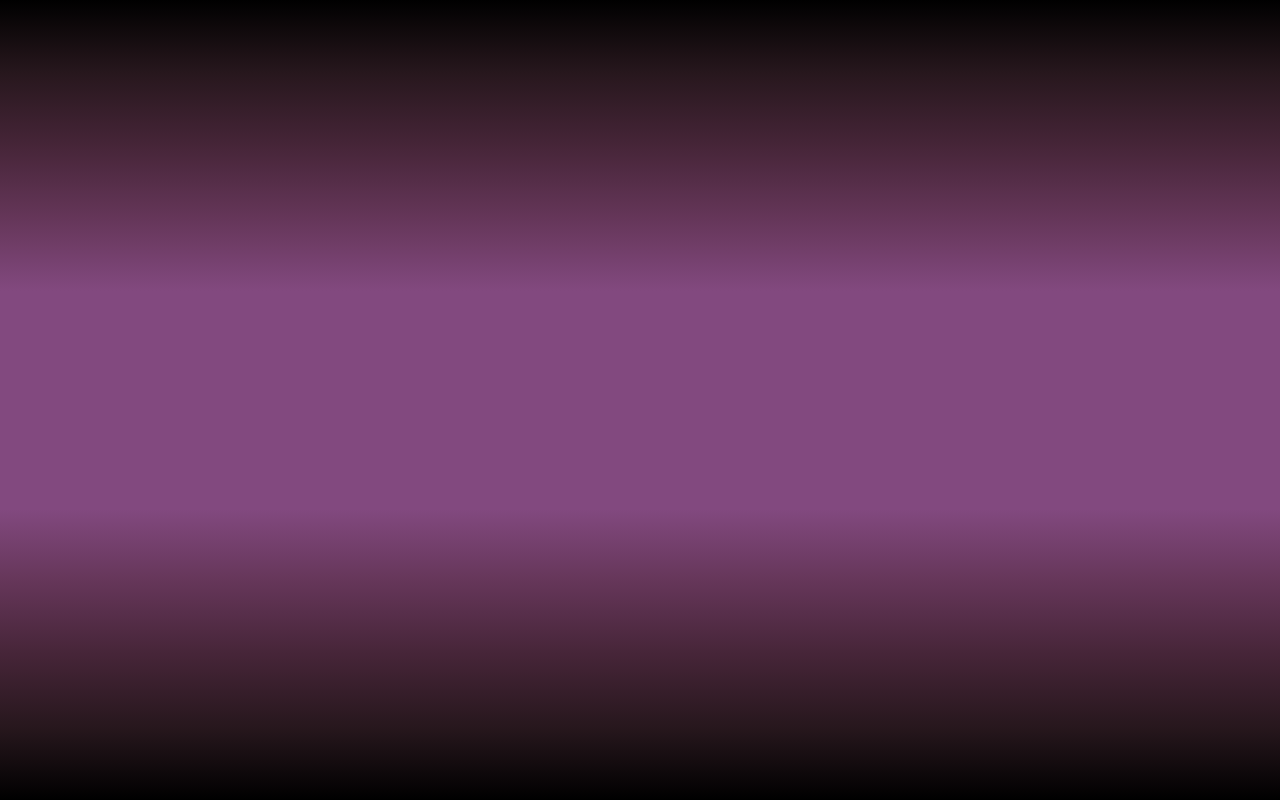
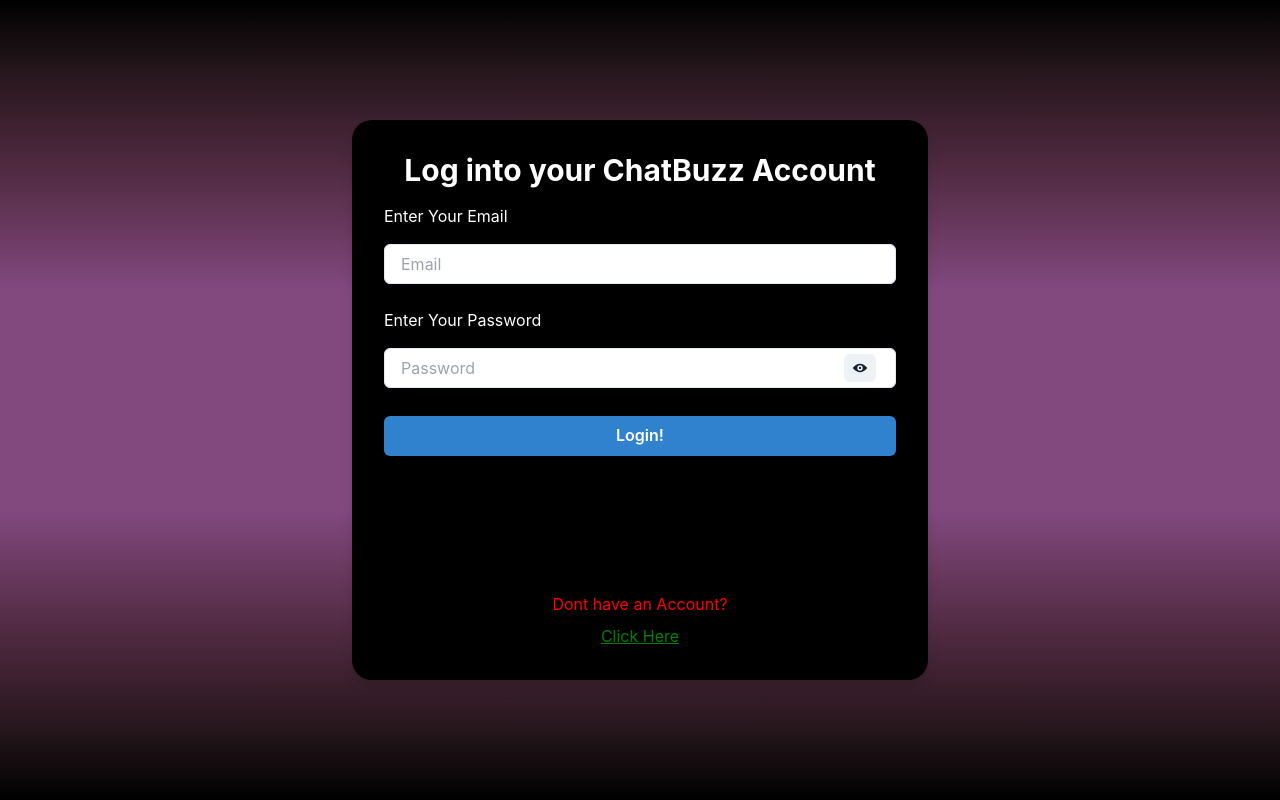
Before and after one commit to VedangKanade20/Chat-Buzz, a React (Vite) app in the folder frontend/: page /login in a window 1280 px wide. Built offline with nearby package versions, Linux system fonts and the light colour scheme.

Commit message:
Login Page almost done

```diff
--- a/frontend/src/Pages/LoginPage.jsx
+++ b/frontend/src/Pages/LoginPage.jsx
@@ -1,18 +1,146 @@
+// /* eslint-disable no-unused-vars */
+// import { useEffect, useState } from "react";
+// import { useDispatch } from "react-redux";
+// import { Link, useNavigate } from "react-router-dom";
+// import toast from "react-hot-toast";
+// import { setAuthUser } from "../redux/userSlice";
+// import {
+//   Box,
+//   Flex,
+//   Text,
+//   Input,
+//   Button,
+//   VStack,
+//   Heading,
+//   Spacer,
+// } from "@chakra-ui/react";
+// import axios from "axios";
+// import { Link as RouterLink } from "react-router-dom";
+
+// const LoginPage = () => {
+//   const dispatch = useDispatch();
+//   const navigate = useNavigate();
+
+//   const [user, setUser] = useState({
+//     email: "",
+//     password: "",
+//   });
+
+//   const onSubmitHandler = async (e) => {
+//     e.preventDefault();
+
+//     try {
+//       const res = await axios.post(
+//         `http://localhost:8080/api/users/login`,
+//         user,
+//         {
+//           headers: {
+//             "Content-Type": "application/json",
+//           },
+//           withCredentials: true,
+//         }
+//       );
+//       navigate("/");
+//       dispatch(setAuthUser(res.data));
+//     } catch (err) {
+//       toast.error(err.response.data.message); // Log the server error response
+//       console.log(err);
+//     }
+
+//     setUser({
+//       email: "",
+//       password: "",
+//     });
+//   };
+
+//   return (
+//     <Flex
+//       direction="column"
+//       justifyContent="center"
+//       alignItems="center"
+//       class="mainFlex"
+//       minH="100vh"
+//       w="100vw"
+//     >
+//       <Flex
+//         w="45vw"
+//         h="70vh"
+//         p="4"
+//         bgColor="black"
+//         color="white"
+//         borderRadius="20"
+//         boxShadow="lg"
+//         class="boxForm"
+//         gap="20px"
+//         direction="column"
+//         alignItems="center"
+//       >
+//         <Heading fontSize="2xl" mb="4" textAlign="center">
+//           To Continue, Log into your ChatBuzz Account
+//         </Heading>
+//         <form onSubmit={onSubmitHandler}>
+//           {/* EMAIL ID */}
+//           <Text>Enter Your Email</Text>
+//           <Input
+//             placeholder="Email"
+//             type="email"
+//             value={user.email}
+//             onChange={(e) => setUser({ ...user, email: e.target.value })}
+//             bgColor="white"
+//             color="black"
+//             w="400px"
+//           />
+//           <Spacer />
+//           {/* PASSWORD */}
+//           <Text>Enter Your Password</Text>
+//           <Input
+//             placeholder="Password"
+//             type="password"
+//             value={user.password}
+//             onChange={(e) => setUser({ ...user, password: e.target.value })}
+//             bgColor="white"
+//             color="black"
+//             w="400px"
+//           />
+//           <Button type="submit" bgColor="blue" w="400px">
+//             Login!
+//           </Button>
+//           <Text fontSize="2xl">Dont have an Account?, For New users</Text>
+//           <Link as={RouterLink} to={"/register"} color="blue.500">
+//             Click Here
+//           </Link>
+//         </form>
+//       </Flex>
+//     </Flex>
+//   );
+// };
+
+// export default LoginPage;
+
 /* eslint-disable no-unused-vars */
 import { useEffect, useState } from "react";
-import { useDispatch, useSelector } from "react-redux";
-import { useNavigate } from "react-router-dom";
+import { useDispatch } from "react-redux";
+import { Link, useNavigate } from "react-router-dom";
 import toast from "react-hot-toast";
+import { InputGroup, InputRightElement, IconButton } from "@chakra-ui/react";
+import { ViewIcon, ViewOffIcon } from "@chakra-ui/icons";
 import { setAuthUser } from "../redux/userSlice";
-import { Flex } from "@chakra-ui/react";
+import {
+  Box,
+  Flex,
+  Text,
+  Input,
+  Button,
+  VStack,
+  Heading,
+  Spacer,
+} from "@chakra-ui/react";
 import axios from "axios";
+import { Link as RouterLink } from "react-router-dom";
 
 const LoginPage = () => {
   const dispatch = useDispatch();
   const navigate = useNavigate();
-
-  // const [email, setEmail] = useState("");
-  // const [password, setPassword] = useState("");
 
   const [user, setUser] = useState({
     email: "",
@@ -40,90 +168,106 @@
       console.log(err);
     }
 
-    // setEmail("");
-    // setPassword("");
-
     setUser({
-      username: "",
+      email: "",
       password: "",
     });
   };
+  const [showPassword, setShowPassword] = useState(false);
 
-  return <Flex></Flex>;
+  const togglePasswordVisibility = () => {
+    setShowPassword(!showPassword);
+  };
+
+  return (
+    <Flex
+      direction="column"
+      justifyContent="center"
+      alignItems="center"
+      minH="100vh"
+      w="100vw"
+    >
+      <Flex
+        w="45vw"
+        h="70vh"
+        p="8"
+        bgColor="black"
+        color="white"
+        borderRadius="20px"
+        boxShadow="lg"
+        direction="column"
+        alignItems="center"
+        justifyContent="space-between"
+      >
+        <Heading fontSize="3xl" textAlign="center">
+          Log into your ChatBuzz Account
+        </Heading>
+
+        <VStack spacing="4" w="full">
+          {/* EMAIL ID */}
+          <Box mt="4" w="full">
+            <Text mb="4">Enter Your Email</Text>
+            <Input
+              placeholder="Email"
+              type="email"
+              value={user.email}
+              onChange={(e) => setUser({ ...user, email: e.target.value })}
+              bgColor="white"
+              color="black"
+              w="full"
+            />
+          </Box>
+
+          {/* PASSWORD */}
+          <Box mt="2" w="full">
+            <Text mb="4">Enter Your Password</Text>
+            <InputGroup size="md">
+              <Input
+                placeholder="Password"
+                type={showPassword ? "text" : "password"}
+                value={user.password}
+                onChange={(e) => setUser({ ...user, password: e.target.value })}
+                bgColor="white"
+                color="black"
+                w="full"
+              />
+              <InputRightElement width="4.5rem">
+                <IconButton
+                  h="1.75rem"
+                  size="sm"
+                  onClick={togglePasswordVisibility}
+                  icon={showPassword ? <ViewOffIcon /> : <ViewIcon />}
+                />
+              </InputRightElement>
+            </InputGroup>
+          </Box>
+
+          {/* LOGIN BUTTON */}
+          <Button
+            mt="3"
+            type="submit"
+            bgColor="blue.500"
+            color="white"
+            w="full"
+            onClick={onSubmitHandler}
+          >
+            Login!
+          </Button>
+        </VStack>
+
+        <Box textAlign="center" mt="auto">
+          <Text mb="2" textColor="red" textDecor="bold">
+            Dont have an Account?{" "}
+          </Text>
+          <Link as={RouterLink} to="/register">
+            <Text textColor="green" textDecor="underline">
+              Click Here
+            </Text>
+          </Link>
+        </Box>
+      </Flex>
+    </Flex>
+  );
 };
 
 export default LoginPage;
-
-// import { useEffect, useState } from "react";
-// import { useDispatch, useSelector } from "react-redux";
-// import { useNavigate } from "react-router-dom";
-// import toast from "react-hot-toast";
-// import { setAuthUser } from "../redux/userSlice";
-// import { Flex } from "@chakra-ui/react";
-// import axios from "axios"; // Make sure to import axios
-
-// const LoginPage = () => {
-//   const dispatch = useDispatch();
-//   const navigate = useNavigate();
-
-//   const [email, setEmail] = useState("");
-//   const [password, setPassword] = useState("");
-
-//   // const [user, setUser] = useState({
-//   //   email: "",
-//   //   password: "",
-//   // });
-
-//   const onSubmitHandler = async (e) => {
-//     e.preventDefault();
-
-//     try {
-//       const res = await axios.post(
-//         `http://localhost:8080/api/users/login`,
-//         { email, password }, // Using the email and password state
-//         {
-//           headers: {
-//             "Content-Type": "application/json",
-//           },
-//           withCredentials: true,
-//         }
-//       );
-//       navigate("/");
-//       dispatch(setAuthUser(res.data));
-//     } catch (err) {
-//       toast.error(err.response.data.message); // Log the server error response
-//       console.log(err);
-//     }
-
-//     // Clear the input fields
-//     setEmail("");
-//     setPassword("");
-
-//     // setUser({
-//     //   email: "",
-//     //   password: "",
-//     // });
-//   };
-
-//   return (
-//     <Flex>
-//       <form onSubmit={onSubmitHandler}>
-//         <input
-//           type="email"
-//           value={email}
-//           onChange={(e) => setEmail(e.target.value)}
-//           placeholder="Email"
-//         />
-//         <input
-//           type="password"
-//           value={password}
-//           onChange={(e) => setPassword(e.target.value)}
-//           placeholder="Password"
-//         />
-//         <button type="submit">Login</button>
-//       </form>
-//     </Flex>
-//   );
-// };
-
-// export default LoginPage;
```
